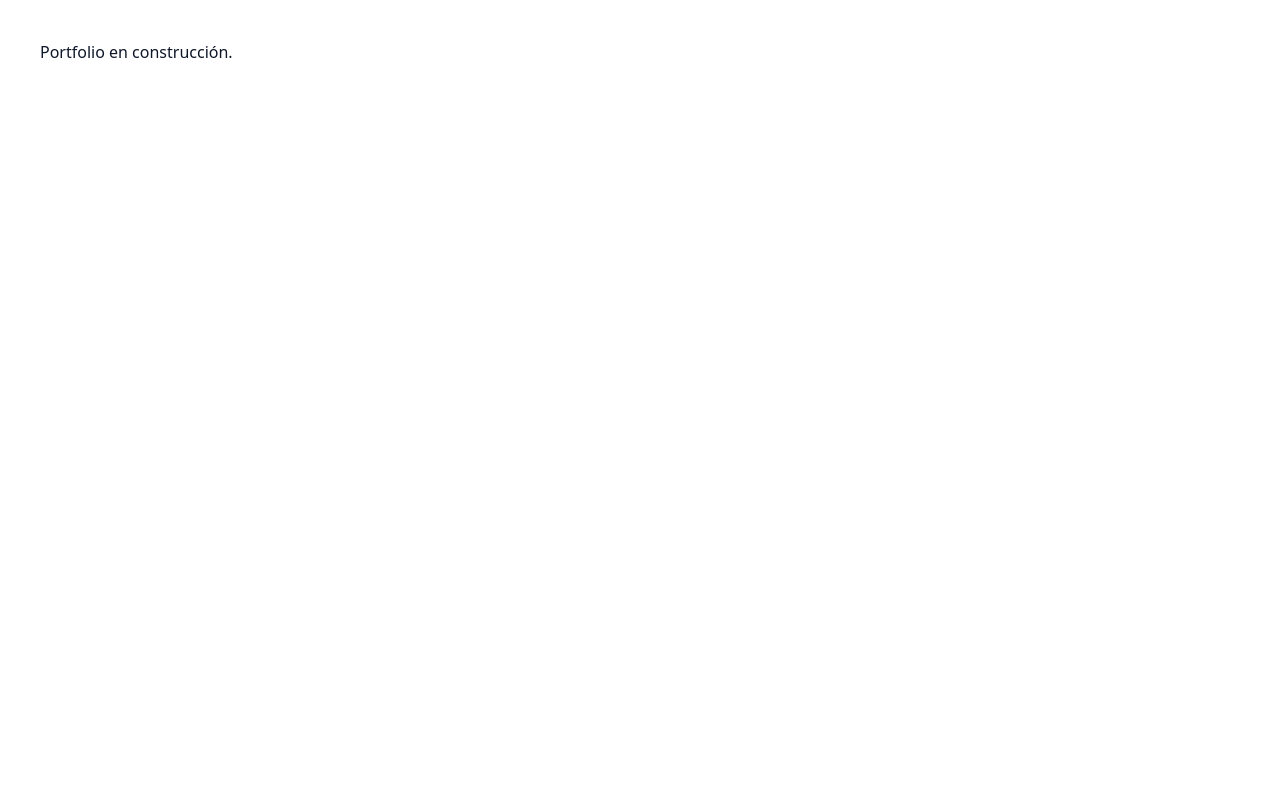
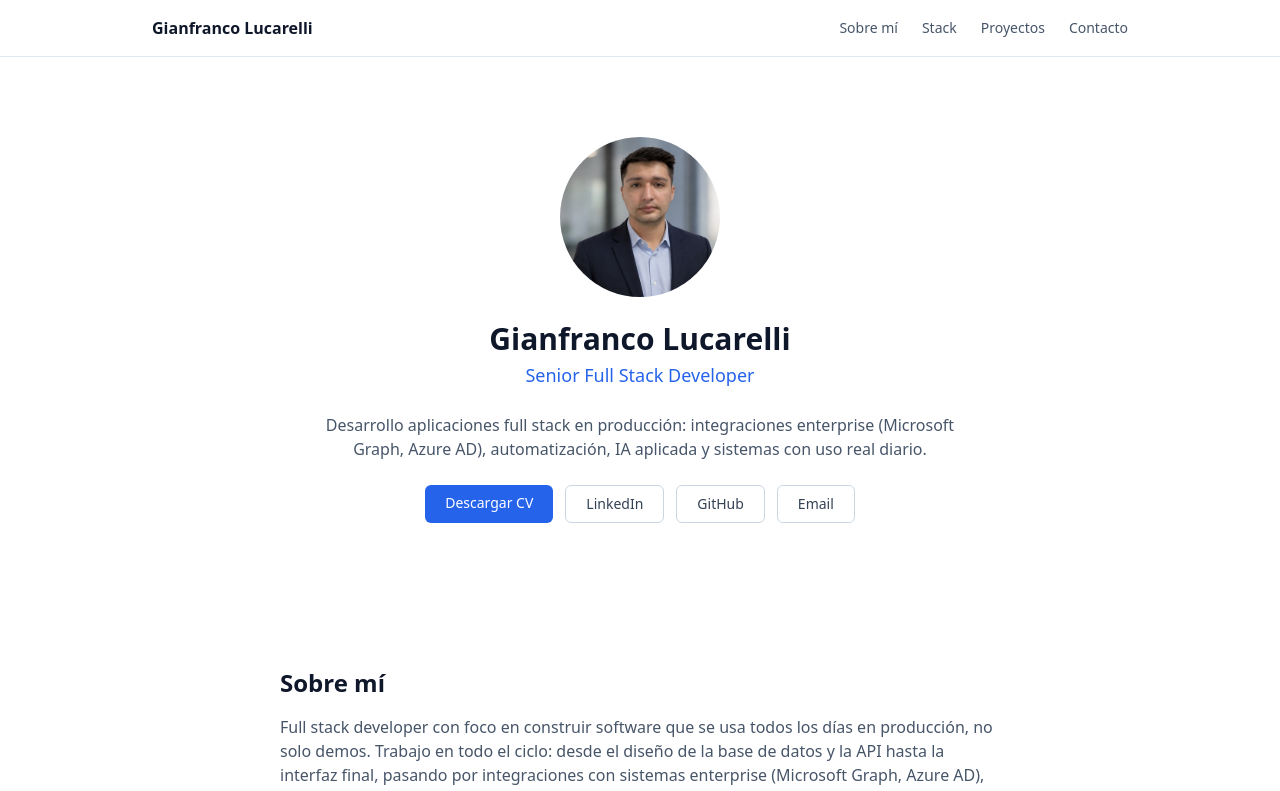
Before and after one commit to glucarelli9/portfolio, a Next.js app: page / in a window 1280 px wide. Shown: the top 791 px of the page. Built offline with nearby package versions, Linux system fonts and the light colour scheme.

Commit message:
feat: add contact section and assemble homepage

```diff
--- a/app/page.tsx
+++ b/app/page.tsx
@@ -1,3 +1,19 @@
+import { Nav } from "@/components/Nav"
+import { Hero } from "@/components/Hero"
+import { About } from "@/components/About"
+import { TechStack } from "@/components/TechStack"
+import { Projects } from "@/components/Projects"
+import { Contact } from "@/components/Contact"
+
 export default function Home() {
-  return <div className="p-10">Portfolio en construcción.</div>
+  return (
+    <main className="bg-white">
+      <Nav />
+      <Hero />
+      <About />
+      <TechStack />
+      <Projects />
+      <Contact />
+    </main>
+  )
 }
--- /dev/null
+++ b/components/Contact.tsx
@@ -0,0 +1,49 @@
+const LINKEDIN_HREF = "https://www.linkedin.com/in/gianfranco-lucarelli-2ab8ba209"
+const GITHUB_HREF = "https://github.com/glucarelli9"
+const EMAIL_HREF = "mailto:glucarelli9@gmail.com"
+const CV_HREF = "/cv-gianfranco-lucarelli.pdf"
+
+export function Contact() {
+  return (
+    <footer id="contacto" className="border-t border-slate-200 bg-slate-50">
+      <div className="mx-auto flex max-w-5xl flex-col items-center gap-4 px-6 py-16 text-center">
+        <h2 className="text-2xl font-semibold text-slate-900">Contacto</h2>
+        <p className="text-slate-600">
+          ¿Buscás sumar a alguien full stack al equipo? Escribime.
+        </p>
+        <div className="flex flex-wrap justify-center gap-3">
+          <a
+            href={EMAIL_HREF}
+            className="rounded-md bg-blue-600 px-5 py-2 text-sm font-medium text-white hover:bg-blue-700"
+          >
+            glucarelli9@gmail.com
+          </a>
+          <a
+            href={LINKEDIN_HREF}
+            target="_blank"
+            rel="noreferrer"
+            className="rounded-md border border-slate-300 px-5 py-2 text-sm font-medium text-slate-700 hover:border-blue-600 hover:text-blue-600"
+          >
+            LinkedIn
+          </a>
+          <a
+            href={GITHUB_HREF}
+            target="_blank"
+            rel="noreferrer"
+            className="rounded-md border border-slate-300 px-5 py-2 text-sm font-medium text-slate-700 hover:border-blue-600 hover:text-blue-600"
+          >
+            GitHub
+          </a>
+          <a
+            href={CV_HREF}
+            download
+            className="rounded-md border border-slate-300 px-5 py-2 text-sm font-medium text-slate-700 hover:border-blue-600 hover:text-blue-600"
+          >
+            Descargar CV
+          </a>
+        </div>
+        <p className="mt-8 text-xs text-slate-400">© 2026 Gianfranco Lucarelli</p>
+      </div>
+    </footer>
+  )
+}
```
Also changed, not shown: 2 other files (tests, documents, lock files or other folders).
